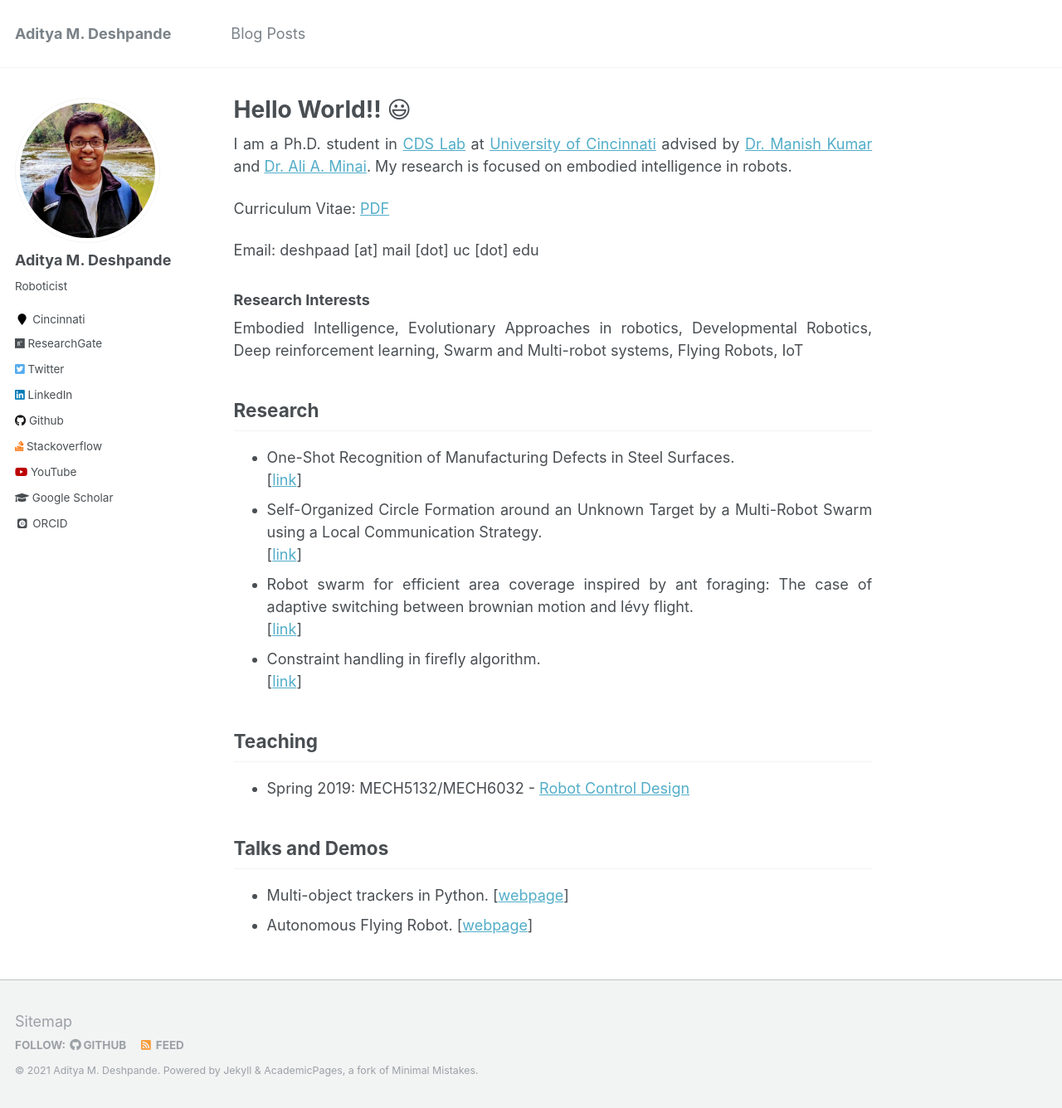
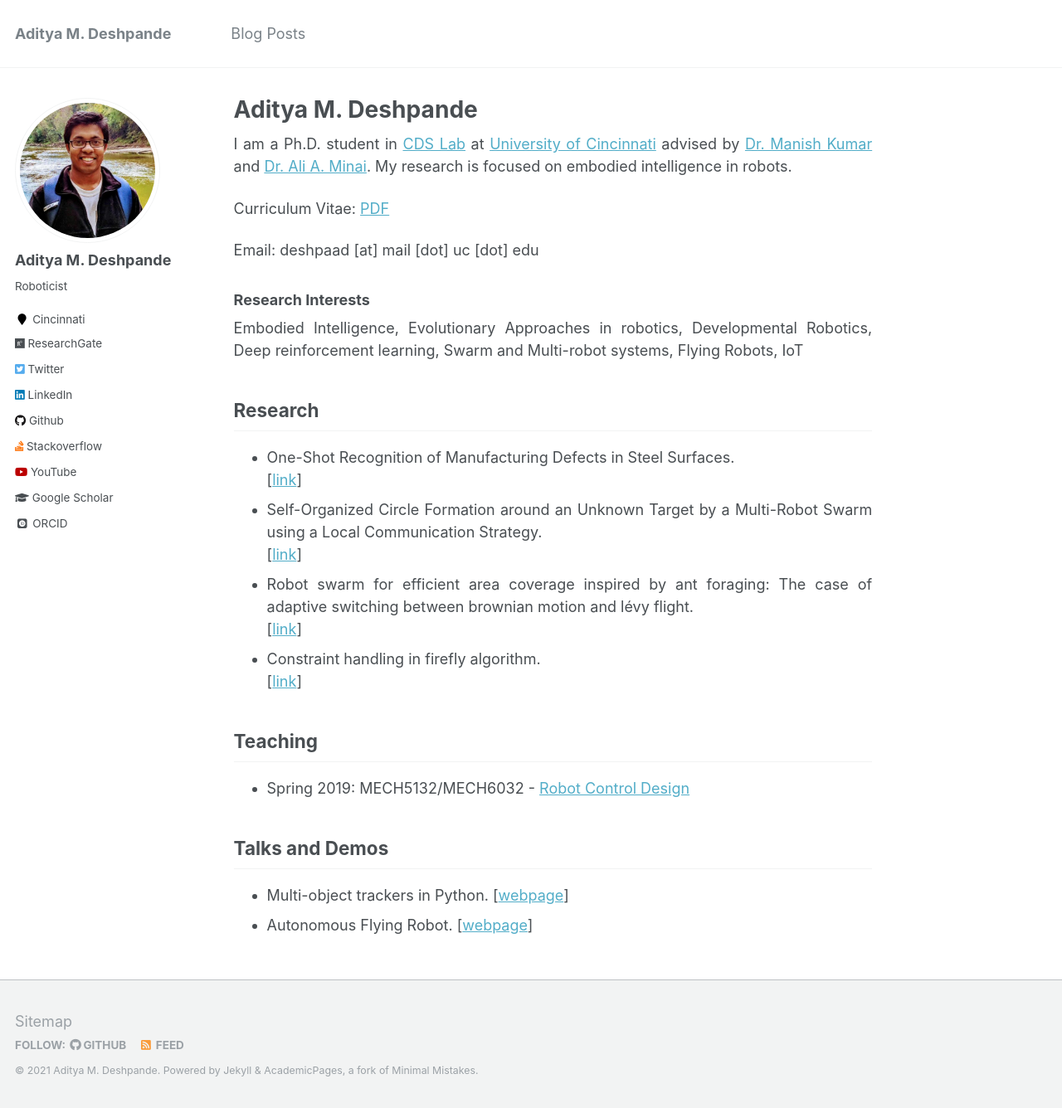
Before and after one commit to adipandas/adipandas.github.io, a Jekyll site: the page built from _pages/about.md, in a window 1280 px wide and 1336 px high. Shown: the whole window at 83% size. Built offline with Jekyll 4.4.1, drawn with Linux system fonts in a browser that asks for light colours; emoji names are drawn with the system emoji font; some web fonts are replaced.

Commit message:
Update about.md

```diff
--- a/_pages/about.md
+++ b/_pages/about.md
@@ -1,7 +1,7 @@
 ---
 permalink: /
-title: "Hello World!! :smiley:"
-excerpt: "---"
+title: "Aditya M. Deshpande"
+excerpt: "Ph.D. Student in Robotics"
 author_profile: true
 redirect_from:
   - /about/
```
